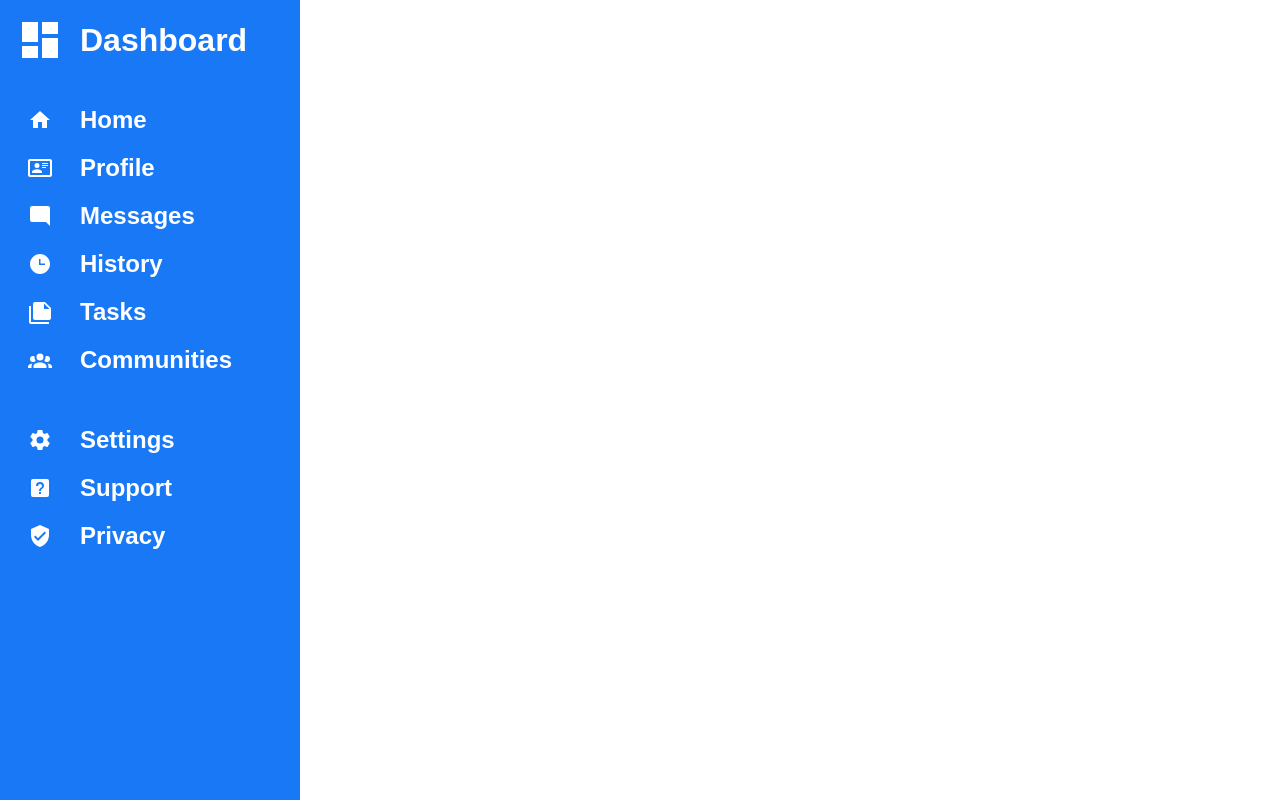
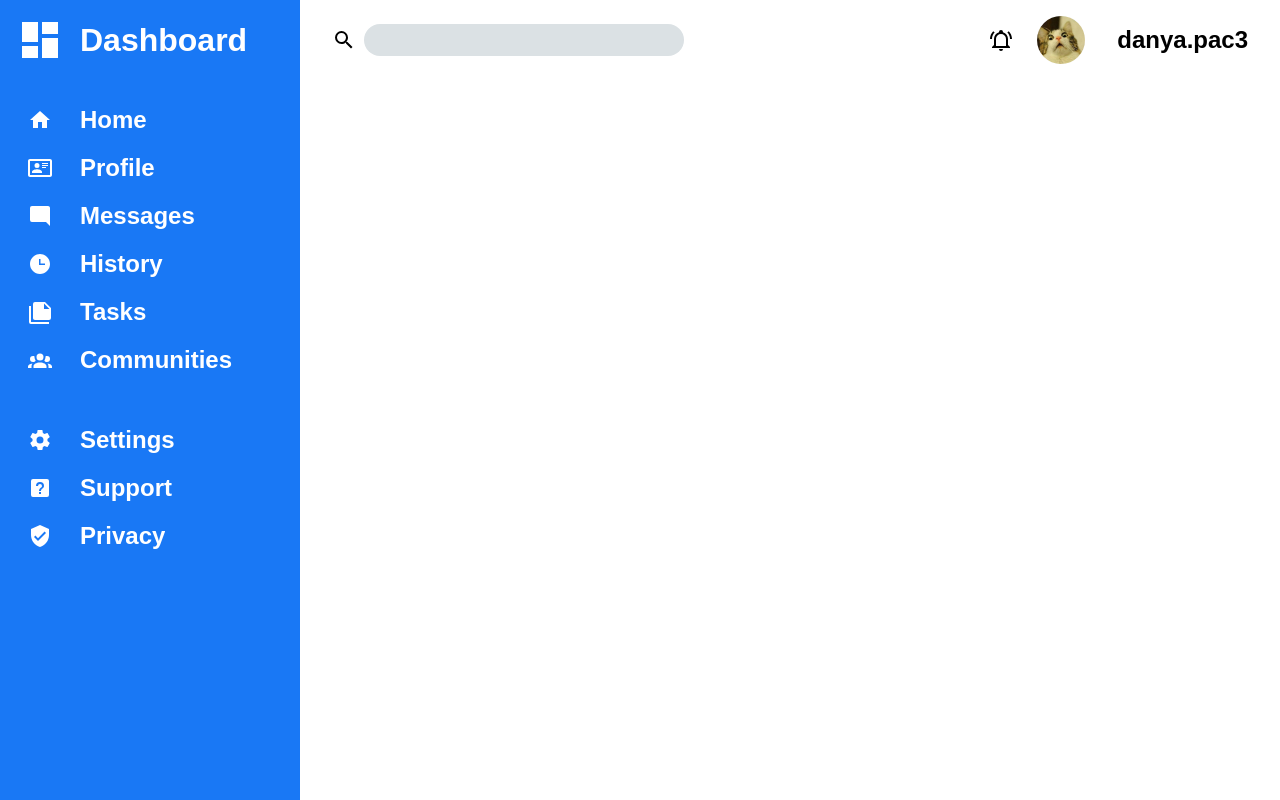
Before and after one commit to danyapac3/dashboard, a plain HTML site: page index.html in a window 1280 px wide. Drawn offline with Linux system fonts and the light colour scheme.

Commit message:
Add header

```diff
--- a/index.html
+++ b/index.html
@@ -56,6 +56,18 @@
         </a>
       </div>
     </div>
+
+    <header class="header">
+      <div class="header__container">
+        <img class="header__search-icon" src="./img/magnify.svg" width="32" height="32" alt="search">
+        <input class="header__searchbox" type="text" >
+
+        <img class="header__ring-icon" width="24" height="24" src="img/bell-ring-outline.svg" alt="Image">
+        <img class="header__profile-photo" width="24" height="24" src="./img/profile-photo.jpg" alt="profile-photo">
+        <div class="header__profile-name">danya.pac3</div>
+      </div>
+    </header>
+
   </div>
 </body>
 </html>
--- a/styles/style.css
+++ b/styles/style.css
@@ -17,10 +17,10 @@ body {
 
   display: grid;
   grid-template-areas:
-    "sidebar topbar"
+    "sidebar header"
     "sidebar actionbar"
     "sidebar maincontent";
-  grid-template-columns: 300px 1fr;
+  grid-template-columns: 300px minmax(0px, 1fr);
   grid-template-rows: auto auto 1fr;
 }
 
@@ -44,7 +44,7 @@ body {
   align-items: center;
 
   color: white;
-  font-size: 32px;
+  font-size: 2rem;
   font-weight: 600;
 }
 
@@ -63,7 +63,7 @@ body {
   gap: 16px;
 
   color: white;
-  font-size: 24px;
+  font-size: 1.5rem;
   font-weight: 600;
 }
 
@@ -84,9 +84,66 @@ body {
   filter: invert();
 }
 
-.sidebar__toggle-button {
-  position: absolute;
-  right: -1050;
-  top: 0;
+.header {
+  grid-area: header;
+  align-self: start;
 
+  padding: 16px 32px;
+
+  min-width: 0px;
 }
+
+.header__container {
+  align-items: center;
+  display: flex;
+}
+
+.header__search-icon {
+  width: 24px;
+  height: 24px;
+}
+.header__search-icon:not(:last-child) {
+  margin-right: 8px;
+}
+.header__searchbox {
+  border: none;
+  background-color: rgb(219, 225, 228);
+  outline: none;
+  height: 32px;
+  font-size: 24px;
+  line-height: 32px;
+  padding: 0 16px;
+  border-radius: 999px;
+  width: 320px;
+  min-width: 120px;
+}
+.header__searchbox:not(:last-child) {
+  margin-right: auto;
+}
+
+.header__searchbox:focus {
+  outline: black 3px solid;
+}
+.header__ring-icon {
+  width: 24px;
+  height: 24px;
+}
+.header__ring-icon:not(:first-child) {
+  margin-left: 24px;
+}
+.header__ring-icon:not(:last-child) {
+  margin-right: 24px;
+}
+.header__profile-photo {
+  object-fit: cover;
+  width: 48px;
+  height: 48px;
+  border-radius: 50%;
+}
+.header__profile-photo:not(last-child) {
+  margin-right: 32px;
+}
+.header__profile-name {
+  font-size: 24px;
+  font-weight: 600;
+}
```
Also changed, not shown: img/profile-photo.jpg (added), img/scared-cat-meme-template-full-400dbb6d.webp (added).
